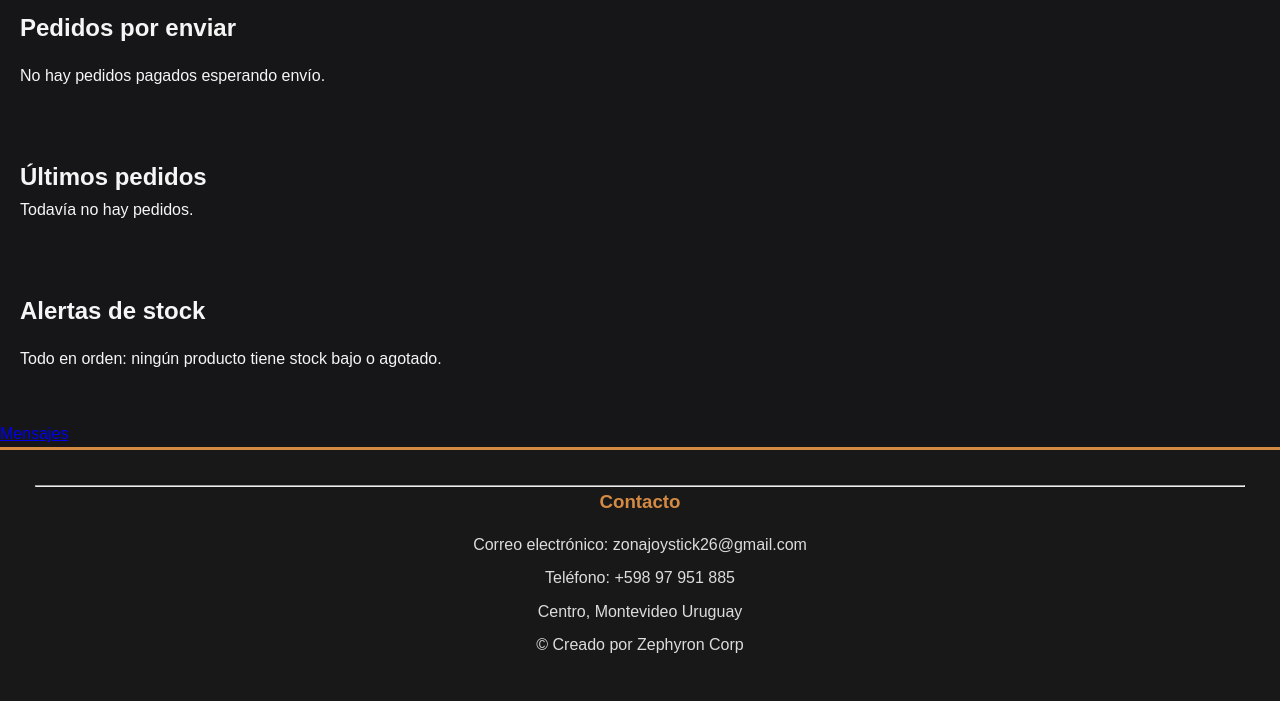
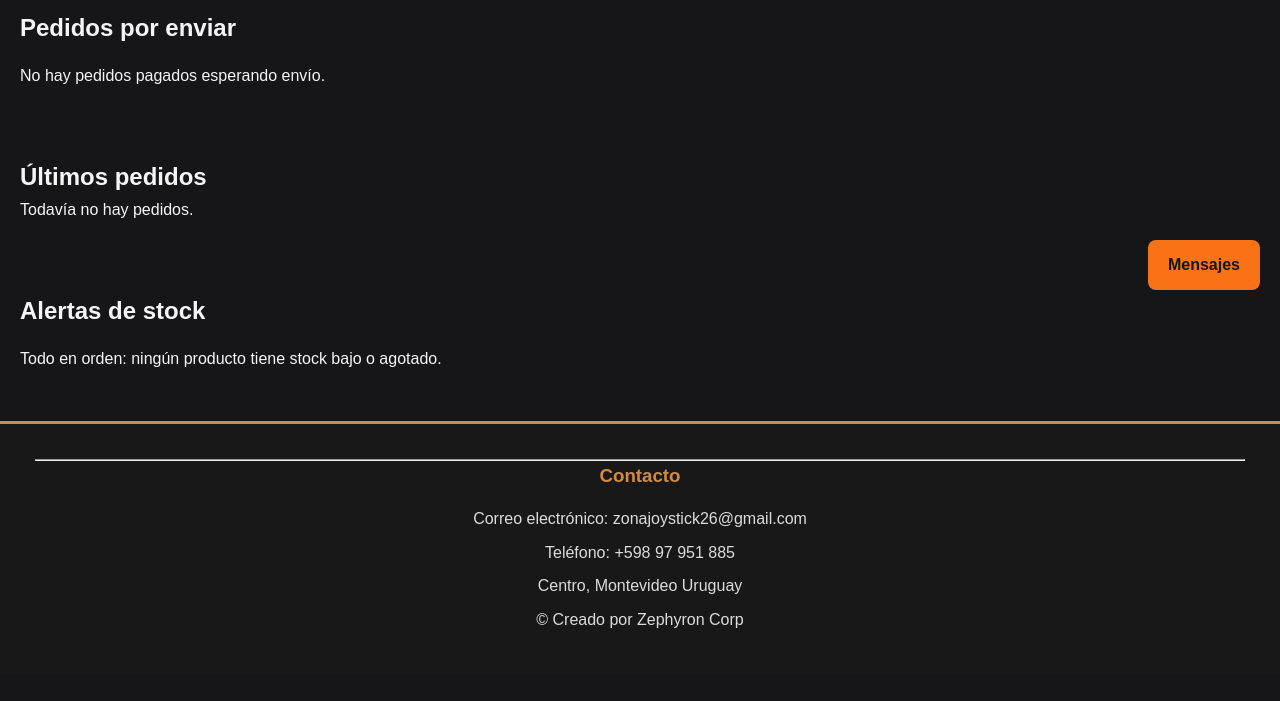
Before and after one commit to ZephyronCorp/Proyecto-Anual, a PHP site: page /index.php?pagina=admin in a window 1280 px wide. Shown: the part 490-1191 px from the top of the page. After the commit the page ends 1118 px from the top, so only its background shows below. Run offline with PHP 8.4, Linux system fonts and the light colour scheme; the visitor is signed in with stand-in values (Sample User, id 1); data comes from the database, SQL or seed files in the repository; data that the repository does not hold is empty.

Commit message:
Mas estilos en el apartado mensajes

```diff
--- a/public/css/admin.css
+++ b/public/css/admin.css
@@ -212,6 +212,25 @@ section {
     color: #721c24;
 }
 
+/* Acceso flotante a mensajes */
+.boton-mensajes-flotante {
+    position: fixed;
+    bottom: 20px;
+    right: 20px;
+    background: #f97316;
+    color: #161618;
+    padding: 12px 20px;
+    border-radius: 8px;
+    text-decoration: none;
+    font-family: Arial, sans-serif;
+    font-weight: bold;
+    z-index: 1001;
+}
+
+.boton-mensajes-flotante:hover {
+    background: #ff9800;
+}
+
 /* Footer */
 footer {
 
```
Also changed, not shown: public/css/estilosAdmin.css (+20 -0 lines).
